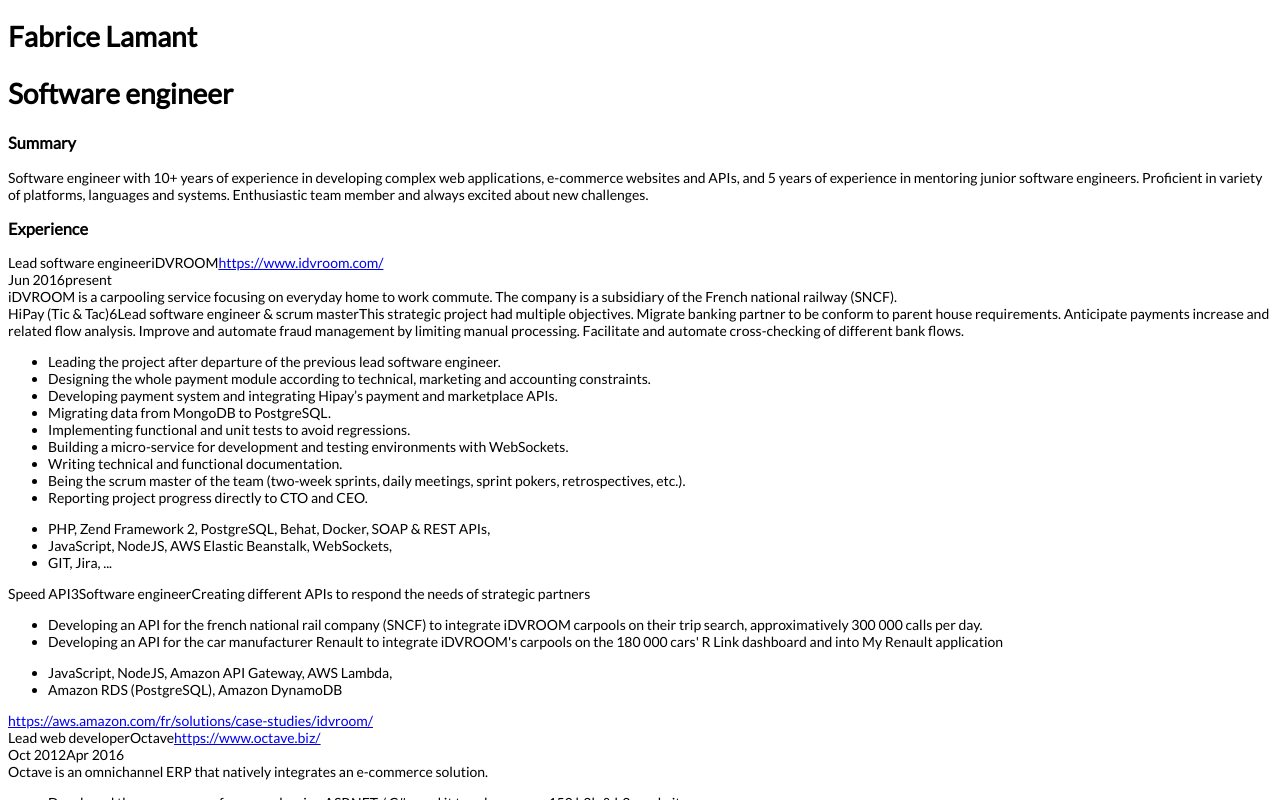
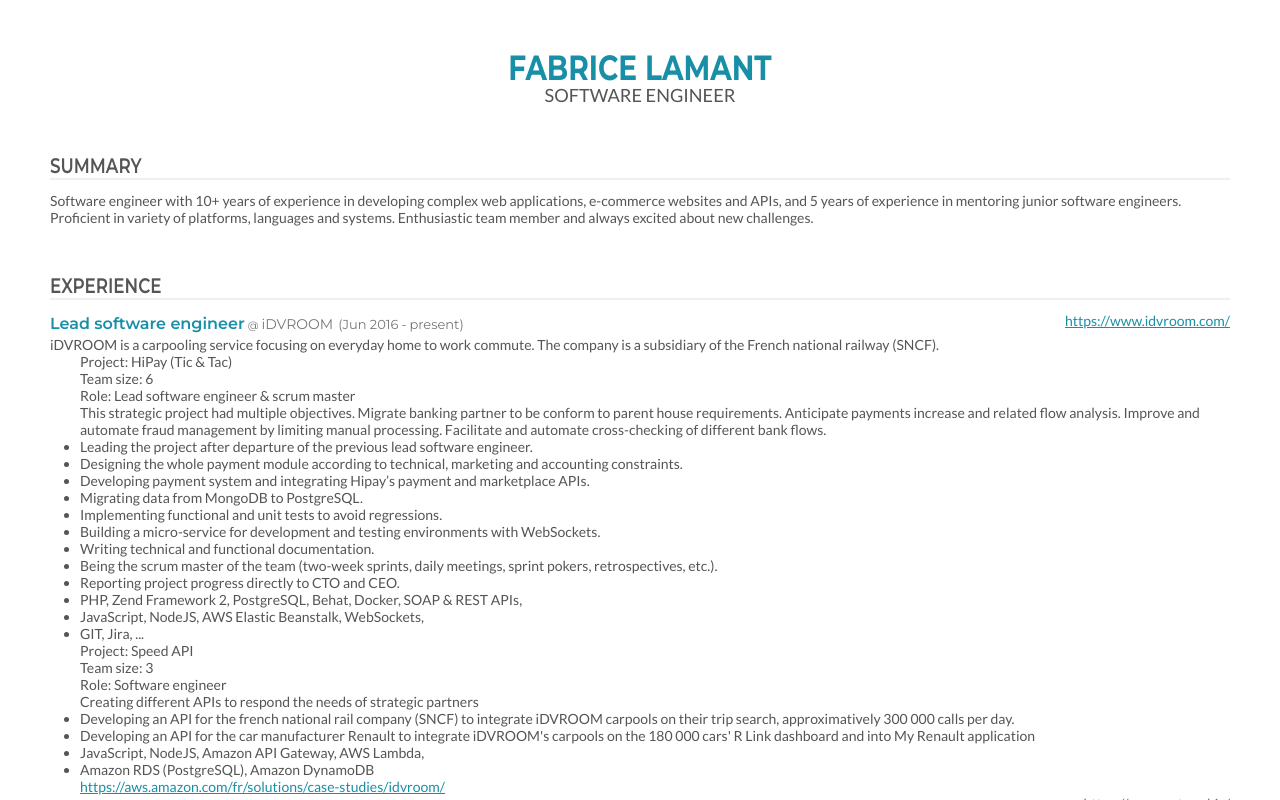
Before and after one commit to fabrice404/cv-ireland, a React (Create React App) app: page / in a window 1280 px wide. Shown: the top 800 px of the page. Built offline with nearby package versions, Linux system fonts and the light colour scheme.

Commit message:
WIP styling

```diff
--- a/public/cv.css
+++ b/public/cv.css
@@ -1,7 +1,86 @@
 @import "https://fonts.googleapis.com/css?family=Lato:300,400,300italic,400italic";
 @import "https://fonts.googleapis.com/css?family=Montserrat:300,400,500,600,700";
+* {
+  margin: 0;
+  padding: 0;
+  transition: all 0.4s ease-in-out;
+  -webkit-transition: all 0.4s ease-in-out;
+  -moz-transition: all 0.4s ease-in-out;
+  -ms-transition: all 0.4s ease-in-out;
+  -o-transition: all 0.4s ease-in-out; }
+
+a {
+  color: #188fa7; }
+
 body {
-  font-family: 'Lato',sans-serif;
+  margin: 0 auto;
+  max-width: 1200px;
+  padding: 50px;
+  color: #555;
+  font-family: 'Lato', sans-serif;
   font-size: 14px; }
-  body .me .me--jobTitle {
-    font-size: 2em; }
+  body .me {
+    text-align: center; }
+    body .me .me--name {
+      color: #188fa7;
+      font-family: 'Montserrat', sans-serif;
+      font-size: 2em;
+      font-weight: 700;
+      margin: 0;
+      text-transform: uppercase;
+      transform: scale(1, 1.25);
+      -webkit-transform: scale(1, 1.25);
+      -moz-transform: scale(1, 1.25);
+      -ms-transform: scale(1, 1.25);
+      -o-transform: scale(1, 1.25); }
+    body .me .me--jobTitle {
+      font-size: 1.3em;
+      font-weight: 500;
+      text-transform: uppercase; }
+  body .section .section--title {
+    border-bottom: 1px solid #e8e8e8;
+    font-family: 'Montserrat', sans-serif;
+    font-size: 1.2em;
+    font-weight: 600;
+    margin: 50px 0 15px;
+    text-transform: uppercase;
+    transform: scale(1, 1.25);
+    -webkit-transform: scale(1, 1.25);
+    -moz-transform: scale(1, 1.25);
+    -ms-transform: scale(1, 1.25);
+    -o-transform: scale(1, 1.25); }
+  body .section .title-1 {
+    color: #188fa7;
+    font-family: 'Montserrat',sans-serif;
+    font-size: 16px;
+    font-weight: 600;
+    line-height: 1.5; }
+  body .section .title-2 {
+    color: #777;
+    font-family: 'Montserrat',sans-serif;
+    font-size: 14px; }
+    body .section .title-2.company {
+      margin-left: 3px; }
+      body .section .title-2.company:before {
+        content: '@';
+        font-size: 0.75em;
+        margin-right: 3px; }
+  body .section .date {
+    color: #777;
+    font-family: 'Montserrat',sans-serif;
+    font-size: 13px;
+    margin-left: 5px; }
+    body .section .date .date-start:before {
+      content: '('; }
+    body .section .date .date-start:after {
+      margin-left: 3px;
+      content: '-'; }
+    body .section .date .date-end {
+      margin-left: 3px; }
+      body .section .date .date-end:after {
+        content: ')'; }
+  body .section .link {
+    display: inline-block;
+    float: right; }
+  body .section .project {
+    padding-left: 30px; }
--- a/src/components/App.jsx
+++ b/src/components/App.jsx
@@ -9,8 +9,8 @@
           <h1 className="me--name">{this.props.cv.firstName} {this.props.cv.lastName}</h1>
           <h2 className="me--jobTitle">{this.props.cv.jobTitle}</h2>
         </header>
-        <section>
-          <h3>Summary</h3>
+        <section className="section summary">
+          <h3 className="section--title">Summary</h3>
           {this.props.cv.summary}
         </section>
         <Experience experience={this.props.cv.experience}/>
--- a/src/components/Experience.jsx
+++ b/src/components/Experience.jsx
@@ -5,36 +5,41 @@
 class Experience extends Component {
   render() {
     return (
-      <div>
-        <h3>Experience</h3>
+      <section className="section experience">
+        <h3 class="section--title">Experience</h3>
         {this.props.experience.map(item => <ExperienceItem {...item} key={Math.random(0, 1)}/>)}
-      </div>
+      </section>
     );
   }
 }
 
 const ExperienceItem = props => (
-  <div className="job">
-    <span className="job--title">{props.jobTitle}</span>
-    <span className="job--comany">{props.company}</span>
-    {props.link && <span className="job--link"><a href={props.link} target="_blank">{props.link}</a></span>}
-    <div>
-      <span>{moment(props.startDate.month + ' ' + props.startDate.year, 'MM YYYY').format('MMM YYYY')}</span>
-      <span>
+  <div>
+    <span className="title-1">{props.jobTitle}</span>
+    <span className="title-2 company">{props.company}</span>
+
+    <span className="date">
+      <span className="date-start">{moment(props.startDate.month + ' ' + props.startDate.year, 'MM YYYY').format('MMM YYYY')}</span>
+      <span className="date-end">
         {props.endDate && moment(props.endDate.month + ' ' + props.endDate.year, 'MM YYYY').format('MMM YYYY')}
         {!props.endDate && 'present'}
       </span>
-    </div>
-    {props.description}
+    </span>
+
+    {props.link && <span className="link">
+      <a href={props.link} target="_blank">{props.link}</a>
+    </span>}
+
+    {props.description&& <div>{props.description}</div>}
     {props.projects && props.projects.map(item => <Project {...item} key={Math.random(0, 1)}/>)}
   </div>
 );
 
 const Project = props => (
-  <div>
-    {props.title}
-    {props.teamSize}
-    {props.role}
+  <div className="project">
+    {props.title && <div className="title">Project: {props.title}</div>}
+    {props.teamSize && <div className="title">Team size: {props.teamSize}</div>}
+    {props.role && <div className="title">Role: {props.role}</div>}
     {props.description}
     {props.responsibilities && <ul>{props.responsibilities.map(item => <ListItem item={item} key={Math.random(0, 1)}/>)}</ul>}
     {props.environment && <ul>{props.environment.map(item => <ListItem item={item} key={Math.random(0, 1)}/>)}</ul>}
--- a/src/cv.scss
+++ b/src/cv.scss
@@ -1,16 +1,136 @@
 @import "https://fonts.googleapis.com/css?family=Lato:300,400,300italic,400italic";
 @import "https://fonts.googleapis.com/css?family=Montserrat:300,400,500,600,700";
+@mixin transform-scale($sx, $sy) {
+  transform: scale($sx, $sy);
+  -webkit-transform: scale($sx, $sy);
+  -moz-transform: scale($sx, $sy);
+  -ms-transform: scale($sx, $sy);
+  -o-transform: scale($sx ,$sy);
+}
+@mixin border-radius($r) {
+  border-radius: $r;
+  -webkit-border-radius: $r;
+  -moz-border-radius: $r;
+  -ms-border-radius: $r;
+  -o-border-radius: $r;
+}
+@mixin transition($t) {
+  transition: $t;
+  -webkit-transition: $t;
+  -moz-transition: $t;
+  -ms-transition: $t;
+  -o-transition: $t;
+}
+$primary: #188fa7;
+$black: #555;
+$grey: #777;
+$lightgrey: #e8e8e8;
+
+* {
+  margin: 0;
+  padding: 0;
+  @include transition(all .4s ease-in-out);
+}
+
+a {
+  color: $primary;
+}
 
 body {
-  font-family: 'Lato',sans-serif;
+  margin: 0 auto;
+  max-width: 1200px;
+  padding: 50px;
+  color: $black;
+  font-family: 'Lato', sans-serif;
   font-size: 14px;
 
   .me {
+    text-align: center;
+
     .me--name {
+      color: $primary;
+      font-family: 'Montserrat', sans-serif;
+      font-size: 2em;
+      font-weight: 700;
+      margin: 0;
+      text-transform: uppercase;
+      @include transform-scale(1, 1.25);
+    }
 
+    .me--jobTitle {
+      font-size: 1.3em;
+      font-weight: 500;
+      text-transform: uppercase;
     }
-    .me--jobTitle {
-      font-size: 2em;
+  }
+
+  .section {
+    .section--title {
+      border-bottom: 1px solid $lightgrey;
+      font-family: 'Montserrat', sans-serif;
+      font-size: 1.2em;
+      font-weight: 600;
+      margin: 50px 0 15px;
+      text-transform: uppercase;
+      @include transform-scale(1, 1.25);
+    }
+
+    .title-1 {
+      color: $primary;
+      font-family: 'Montserrat',sans-serif;
+      font-size: 16px;
+      font-weight: 600;
+      line-height: 1.5;
+    }
+
+    .title-2 {
+      color: $grey;
+      font-family: 'Montserrat',sans-serif;
+      font-size: 14px;
+
+      &.company {
+        margin-left: 3px;
+
+        &:before {
+          content: '@';
+          font-size: 0.75em;
+          margin-right: 3px;
+        }
+      }
+    }
+
+    .date {
+      color: $grey;
+      font-family: 'Montserrat',sans-serif;
+      font-size: 13px;
+      margin-left: 5px;
+
+      .date-start {
+        &:before {
+          content: '(';
+        }
+
+        &:after {
+          margin-left: 3px;
+          content: '-';
+        }
+      }
+
+      .date-end {
+        margin-left: 3px;
+
+        &:after {
+          content: ')';
+        }
+      }
+    }
+
+    .link{
+      display: inline-block;
+      float: right;
+    }
+    .project {
+      padding-left:30px;
     }
   }
 }
```
Also changed, not shown: 2 other files (tests, documents, lock files or other folders).
